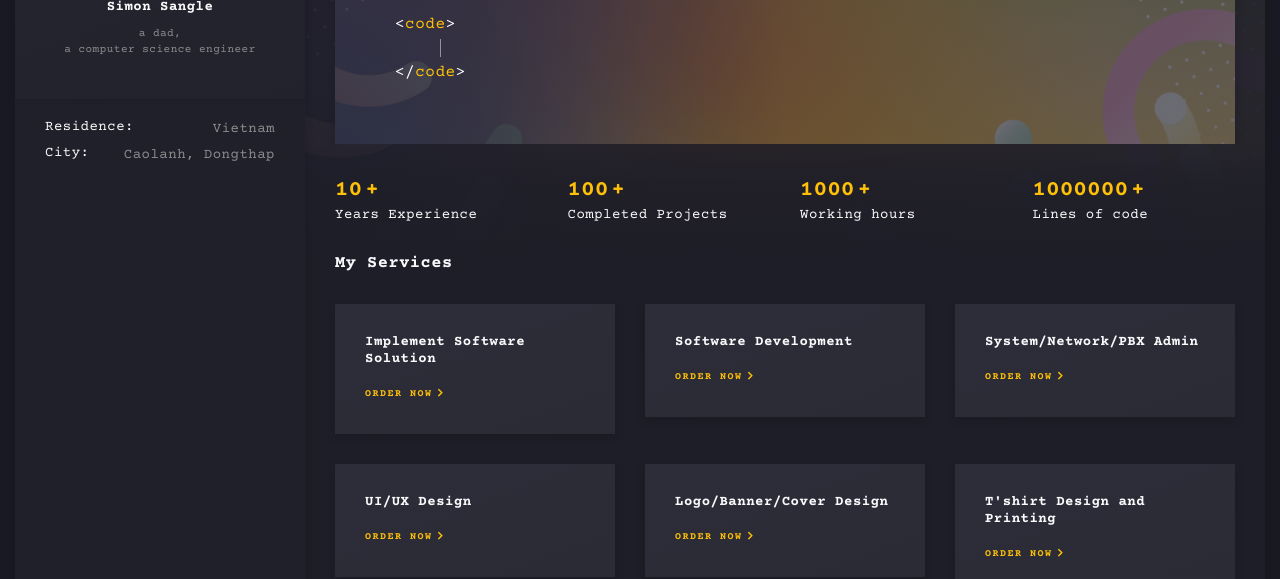
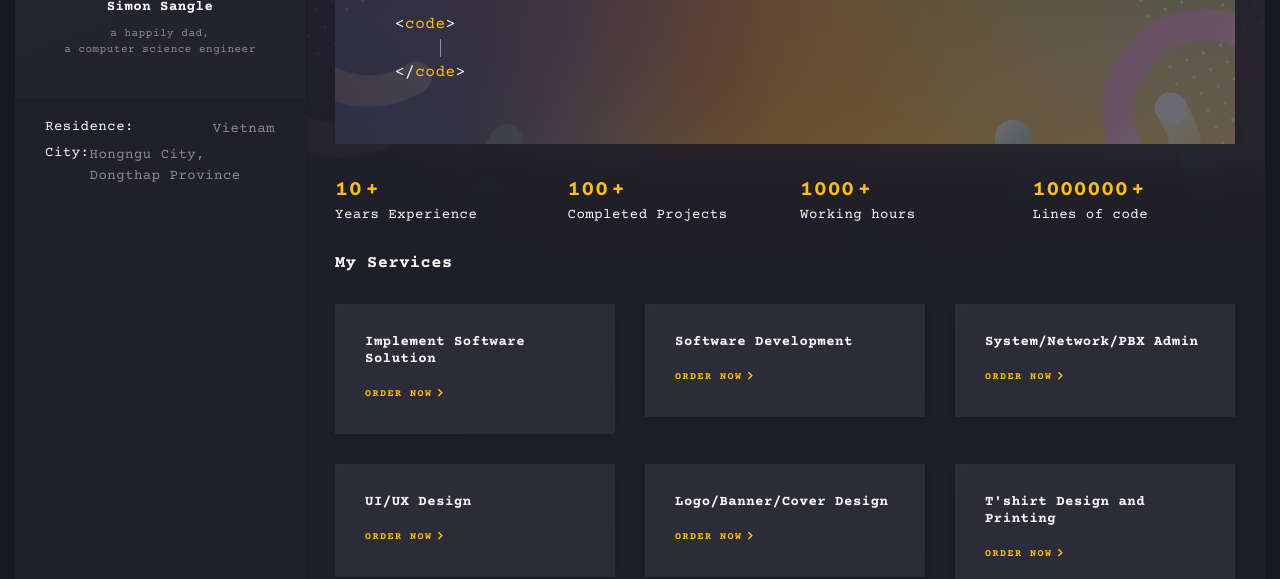
Before and after one commit to sanglesoft/sanglesoft.github.io, a plain HTML site: page index.html in a window 1280 px wide. Shown: the part 151-730 px from the top of the page. Drawn offline with nearby package versions, Linux system fonts and the light colour scheme.

Commit message:
Update index.html

```diff
--- a/index.html
+++ b/index.html
@@ -31,7 +31,7 @@
                                 </div>
                             </div>
                             <h5 class="art-name mb-10">Simon Sangle</h5>
-                            <div class="art-sm-text"> a dad,<br/>a computer science engineer </div>
+                            <div class="art-sm-text"> a happily dad,<br/>a computer science engineer </div>
                         </div>
                         <div id="scrollbar2" class="art-scroll-frame">
                             <div class="art-table p-15-15">
@@ -39,7 +39,7 @@
                                     <li>
                                         <h6>Residence:</h6> <span>Vietnam</span> </li>
                                     <li>
-                                        <h6>City:</h6> <span>Caolanh, Dongthap</span> </li>
+                                        <h6>City:</h6> <span>Hongngu City, Dongthap Province</span> </li>
                                 </ul>
                             </div>
                         </div>
```
